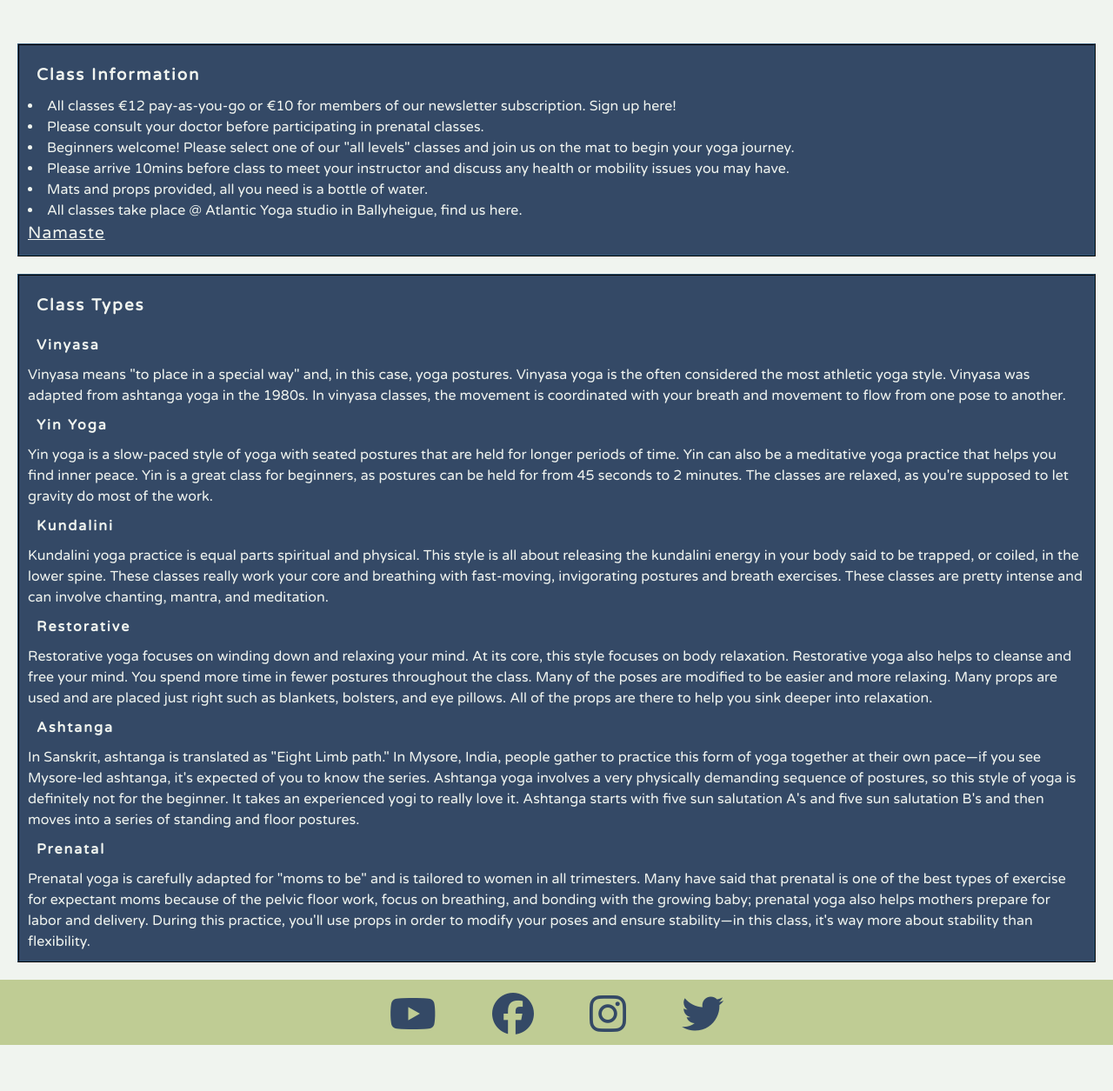
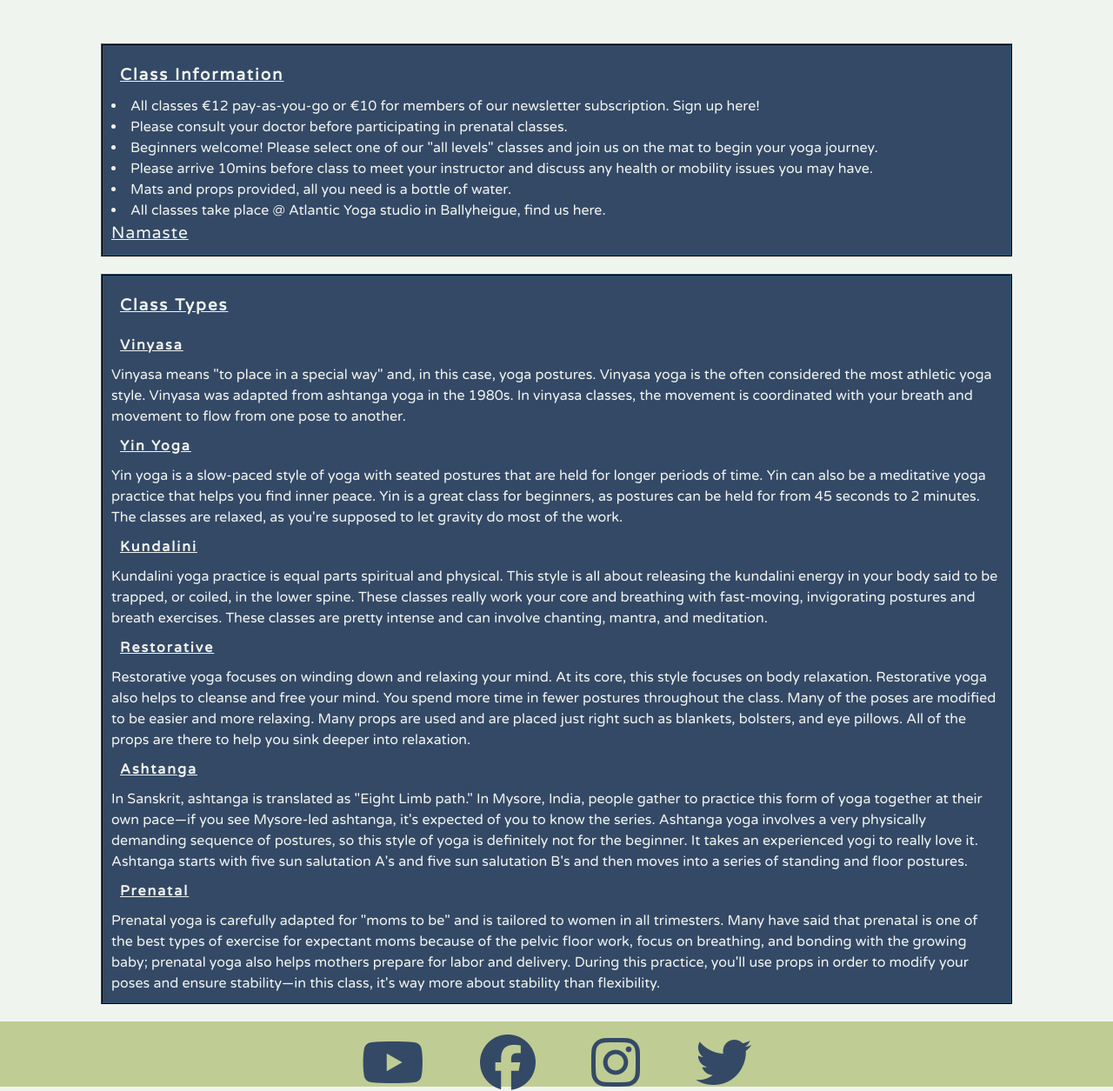
Before and after one commit to EmmaLawlor/atlantic_yoga, a plain HTML site: page classes.html in a window 1280 px wide. Shown: the part 2218-3473 px from the top of the page at 87% size. Before the commit the page ends 3420 px from the top, so only its background shows below. Drawn offline with Linux system fonts and the light colour scheme; a web font is replaced by a local one.

Commit message:
Adjust font-size of footer icons for small screen responsiveness

```diff
--- a/assets/css/style.css
+++ b/assets/css/style.css
@@ -168,7 +168,7 @@ footer {
 }
 
 #social-media i {
-    font-size: 300%;
+    font-size: 5vw;
     color: #344966;
     margin: 15px 30px 0 30px;
 }
@@ -255,6 +255,10 @@ td {
     border: 2px ridge #0d1821;
     padding: 10px;
     margin: 20px;
+    width: 80%;
+    margin-left: auto;
+    margin-right: auto;
+
     line-height: 1.5;
     background-color: #344966;
     color: #f0f4ef;
@@ -267,6 +271,8 @@ td {
 #class-info h3 {
     padding: 10px;
     letter-spacing: 2px;
+    text-decoration: underline;
+    font-weight: 800;
 }
 
 #namaste {
@@ -279,6 +285,15 @@ td {
 #class-types h3, h4 {
     padding: 10px;
     letter-spacing: 2px;
+}
+
+#class-types h3 {
+    text-decoration: underline;
+    font-weight: 800;
+}
+
+#class-types h4 {
+    text-decoration-line: underline;
 }
 
 /* media queries */
@@ -315,13 +330,15 @@ td {
     #hero-container {
         background-size: contain;
     }
+    #social-media i {
+        font-size: 6vw;
+    }
 }
 
 /* for small screens of 576px and below */
 @media screen and (max-width:576px) {
     #social-media i {
-        font-size: 200%;
-        margin: 15px 15px 0 15px;
+        font-size: 8vw;
     }
     #hero-container {
         background-size: contain;
```
